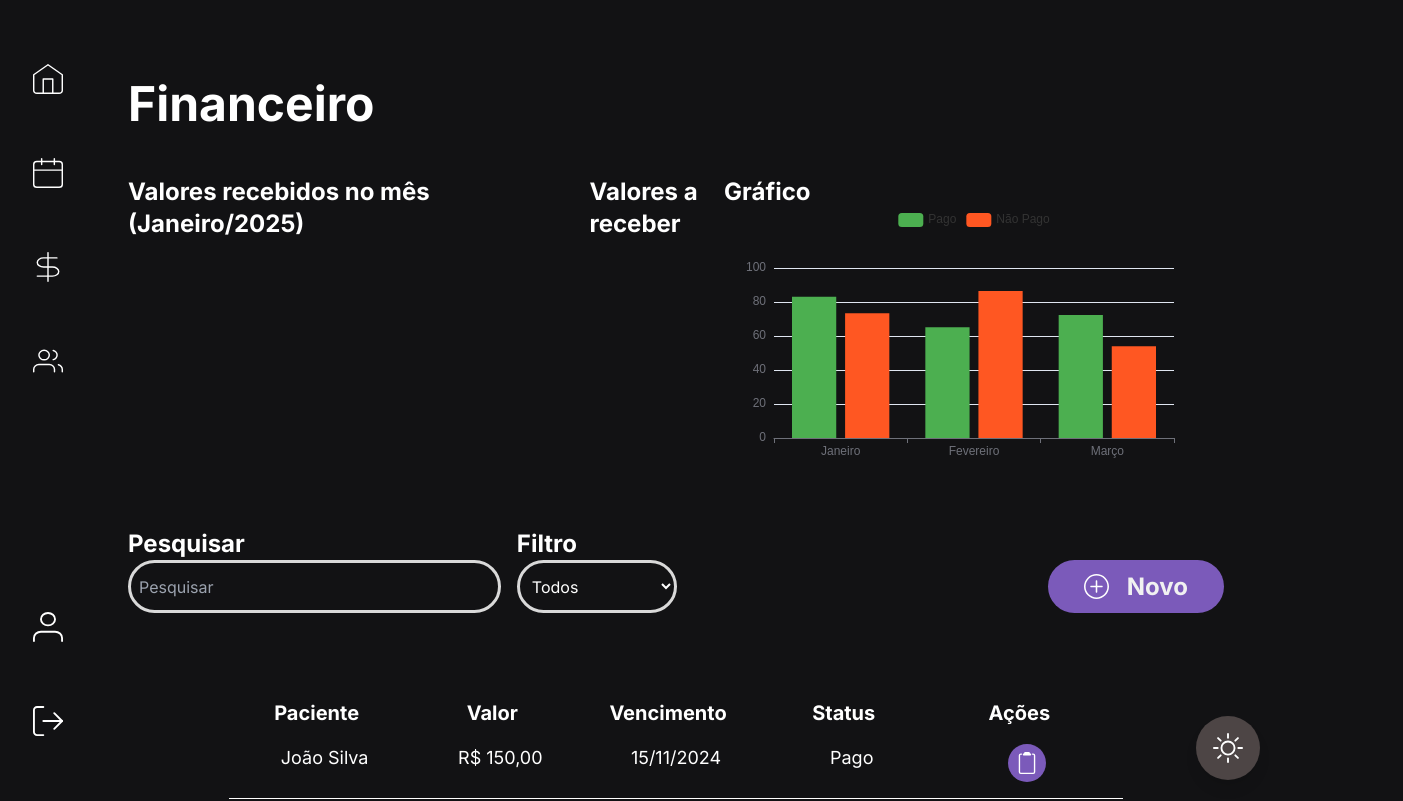
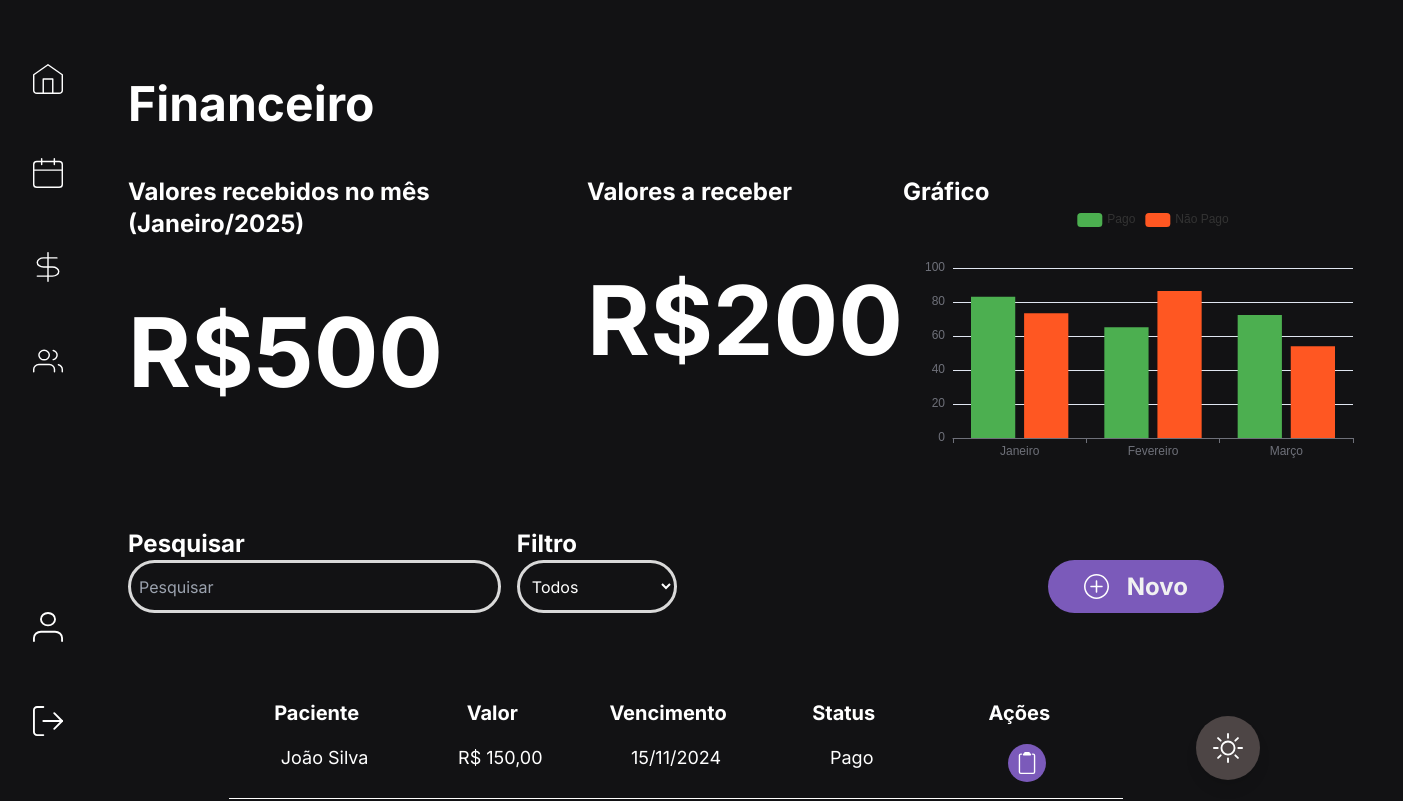
Before and after one commit to Melancia-Salgada/psico-frontend, a React (Vite) app in the folder easypsi/: page /financeiro in a window 1280 px wide. Shown: the top 801 px of the page, 1403 px wide, since content can reach past the window. Built offline with nearby package versions, Linux system fonts and the light colour scheme; no server answers.

Commit message:
financeiro finalizado

```diff
--- a/easypsi/src/views/Financeiro.jsx
+++ b/easypsi/src/views/Financeiro.jsx
@@ -60,8 +60,8 @@ const Financeiro = () => {
                 {isEmpty ? (
                   <NoData></NoData>
                 ) : (
-                  <div>
-                    {/* Conteúdo quando há dados */}
+                  <div className="flex mt-16">
+                    <span className="font-bold text-8xl">R$500</span>
                   </div>
                 )}
               </div>
@@ -70,8 +70,8 @@ const Financeiro = () => {
                 {isEmpty ? (
                   <NoData></NoData>
                 ) : (
-                  <div>
-                    {/* Conteúdo quando há dados */}
+                  <div className="flex mt-16">
+                    <span className="font-bold text-8xl">R$200</span>
                   </div>
                 )}
               </div>
```
